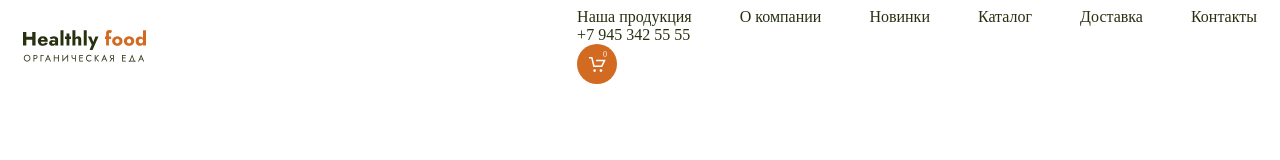
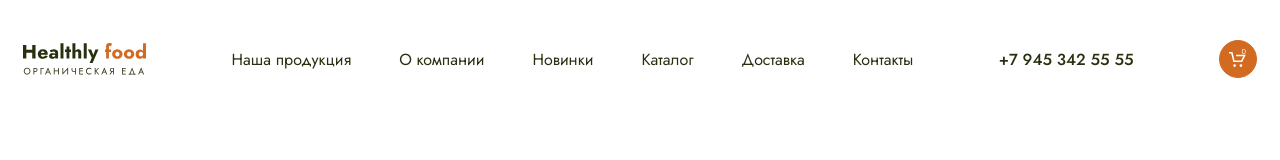
Before and after one commit to olec85/Module02-Shop, a website built with webpack: page src/index.html in a window 1280 px wide. Built offline with nearby package versions, Linux system fonts and the light colour scheme.

Commit message:
dist/styles/main.css

```diff
--- a/src/index.html
+++ b/src/index.html
@@ -31,11 +31,11 @@
                         <a href="#" class="header__link">Контакты</a>
                     </li>
                </ul>
-               <a href="tel:+79453425555" class="header__tel">+7 945 342 55 55</a>
-               <a href="#" class="header__cart">
+           </nav>
+        <a href="tel:+79453425555" class="header__tel">+7 945 342 55 55</a>
+               <button href="#" class="header__cart">
                    <span class="header__counter">0</span>
-               </a>
-           </nav>
+               </button>
        </header>
    </div>
 </body>
--- a/src/styles/main.scss
+++ b/src/styles/main.scss
@@ -1,8 +1,24 @@
-$text: #27300f;
+@import url('https://fonts.googleapis.com/css2?family=Cormorant:ital,wght@0,700;1,700&family=Jost:wght@400;500&display=swap');
+
+
+
+
+$green: #27300f;
 $orange:#d26a22;
 $white:#ffffff;
 
 
+$font-jost: 'Jost', sans-serif;
+$font-cormorant: 'Cormorant', serif;
+
+html{
+    font-size: 10px;
+}
+
+body{
+    font-size: 1.8rem;
+    font-family: $font-jost;
+}
 
 .header{
     max-width: 1440px;
@@ -12,47 +28,55 @@ $white:#ffffff;
     display: flex;
     justify-content: space-between;
     align-items: center;
-    &__nav{
+    margin-top: 4rem;
+    &__nav {
         display: flex;
         list-style-type: none;/*убираем точки*/
         margin: 0;/* обнуляем отступы*/
         padding-left: 0;/* убераем так же отсуп*/
-        gap: 48px;
+        gap: 4.8rem;
     }
-    &__link{
-        font-size: 16px;
-        color: $text;
+    &__link {
+        font-size: 1.6rem;
+        color: $green;
         text-decoration: none;/*убрали подчеркивания ссылок*/
         &:hover{/* вложенность для изменения цвета при наведении на ссылки*/
             color: $orange;
             }
     }
-    &__tel{
-        font-size: 16px;
-        color: $text;
+    &__tel {
+        font-size: 1.6rem;
+        color: $green;
+        font-weight: 500;
         text-decoration: none;
         &:hover{/* вложенность для изменения цвета при наведении на ссылки*/
             color: $orange;
             }
     }
-    &__cart{
+    &__cart {
         display: block;
-        width: 40px;
-        height: 40px;
+        width: 3.8rem;/*уменьшаем на два пикселя т.к есть обводка border*/
+        height: 3.8rem;
         border-radius: 100%;
         background-color: $orange;
         background-image: url(../images/cart.svg);
-        background-size: 17px 15px;/*задаем размер картинки*/
+        background-size: 1.7rem 1.5rem;/*задаем размер картинки*/
         background-position: center center;/*выставляем картинку по центру*/
         background-repeat: no-repeat;
         position: relative;
+        border: 1px solid $orange;
+        &:hover{
+            background-color: $green;
+            border: 1px solid $green;
+            cursor: pointer;
+            }
     }
-    &__counter{
-        font-size: 8px;
+    &__counter {
+        font-size: .8rem;
         color: $white;
         position: absolute;
-        right: 10px;
-        top: 6px;
+        right: 1rem;
+        top: .6rem;
 
     }
 }
@@ -61,6 +85,6 @@ $white:#ffffff;
     background-image: url(../images/logo.svg);
     background-repeat: no-repeat;
     background-size: cover;
-    width: 123px;
-    height: 32px;
+    width: 12.3rem;
+    height: 3.2rem;
 }
--- a/webpack.config.js
+++ b/webpack.config.js
@@ -7,7 +7,7 @@ const devServer = (isDev) => !isDev ? {} : {
     devServer: {
         open: true,
         hot: true,
-        port: 8080,
+        port: 8081,
     }
 };
 
```
